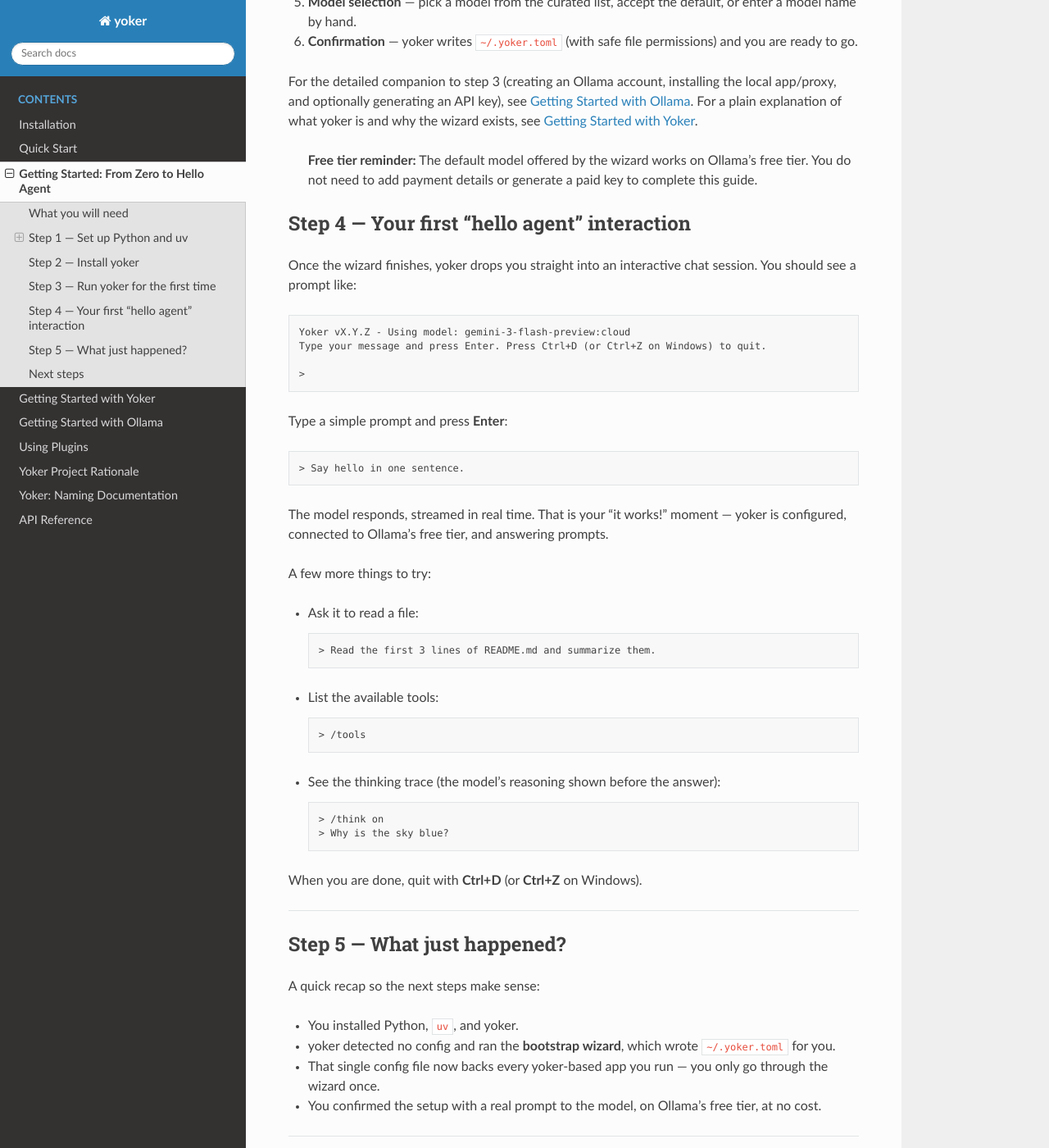
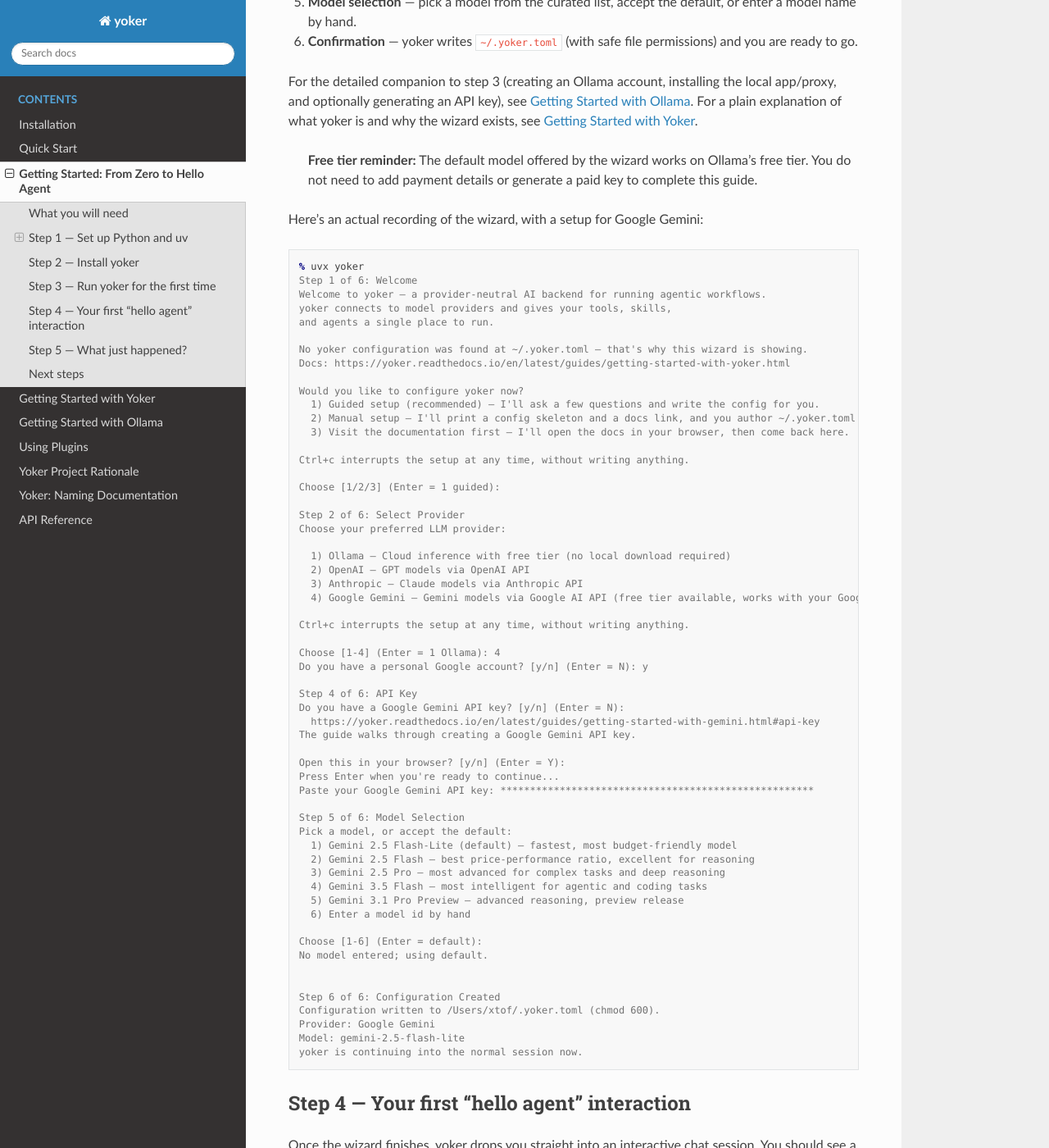
Before and after one commit to christophevg/yoker, a Sphinx documentation site: the page built from docs/guides/getting-started.md, in a window 1280 px wide and 1400 px high, scrolled down 3388 px. Shown: the whole window at 82% size. Built offline with Sphinx 7.4.7 and the Read the Docs theme 3.1.0, drawn with Linux system fonts in a browser that asks for light colours.

Commit message:
docs(guides): add Gemini wizard example to getting-started
Add a complete recorded session showing the Gemini setup wizard flow.
This provides users with a concrete example of what to expect when
configuring Google Gemini as their provider.

🤖 Implemented together with a coding agent.

````diff
--- a/docs/guides/getting-started.md
+++ b/docs/guides/getting-started.md
@@ -175,6 +175,69 @@ explanation of what yoker is and why the wizard exists, see
 > Ollama's free tier. You do not need to add payment details or generate a
 > paid key to complete this guide.
 
+Here's an actual recording of the wizard, with a setup for Google Gemini:
+
+```console
+% uvx yoker
+Step 1 of 6: Welcome
+Welcome to yoker — a provider-neutral AI backend for running agentic workflows.
+yoker connects to model providers and gives your tools, skills,
+and agents a single place to run.
+
+No yoker configuration was found at ~/.yoker.toml — that's why this wizard is showing.
+Docs: https://yoker.readthedocs.io/en/latest/guides/getting-started-with-yoker.html
+
+Would you like to configure yoker now?
+  1) Guided setup (recommended) — I'll ask a few questions and write the config for you.
+  2) Manual setup — I'll print a config skeleton and a docs link, and you author ~/.yoker.toml yourself.
+  3) Visit the documentation first — I'll open the docs in your browser, then come back here.
+
+Ctrl+c interrupts the setup at any time, without writing anything.
+
+Choose [1/2/3] (Enter = 1 guided):
+
+Step 2 of 6: Select Provider
+Choose your preferred LLM provider:
+
+  1) Ollama — Cloud inference with free tier (no local download required)
+  2) OpenAI — GPT models via OpenAI API
+  3) Anthropic — Claude models via Anthropic API
+  4) Google Gemini — Gemini models via Google AI API (free tier available, works with your Google account)
+
+Ctrl+c interrupts the setup at any time, without writing anything.
+
+Choose [1-4] (Enter = 1 Ollama): 4
+Do you have a personal Google account? [y/n] (Enter = N): y
+
+Step 4 of 6: API Key
+Do you have a Google Gemini API key? [y/n] (Enter = N):
+  https://yoker.readthedocs.io/en/latest/guides/getting-started-with-gemini.html#api-key
+The guide walks through creating a Google Gemini API key.
+
+Open this in your browser? [y/n] (Enter = Y):
+Press Enter when you're ready to continue...
+Paste your Google Gemini API key: *****************************************************
+
+Step 5 of 6: Model Selection
+Pick a model, or accept the default:
+  1) Gemini 2.5 Flash-Lite (default) — fastest, most budget-friendly model
+  2) Gemini 2.5 Flash — best price-performance ratio, excellent for reasoning
+  3) Gemini 2.5 Pro — most advanced for complex tasks and deep reasoning
+  4) Gemini 3.5 Flash — most intelligent for agentic and coding tasks
+  5) Gemini 3.1 Pro Preview — advanced reasoning, preview release
+  6) Enter a model id by hand
+
+Choose [1-6] (Enter = default):
+No model entered; using default.
+
+
+Step 6 of 6: Configuration Created
+Configuration written to /Users/xtof/.yoker.toml (chmod 600).
+Provider: Google Gemini
+Model: gemini-2.5-flash-lite
+yoker is continuing into the normal session now.
+```
+
 ## Step 4 — Your first "hello agent" interaction
 
 Once the wizard finishes, yoker drops you straight into an interactive chat
````
